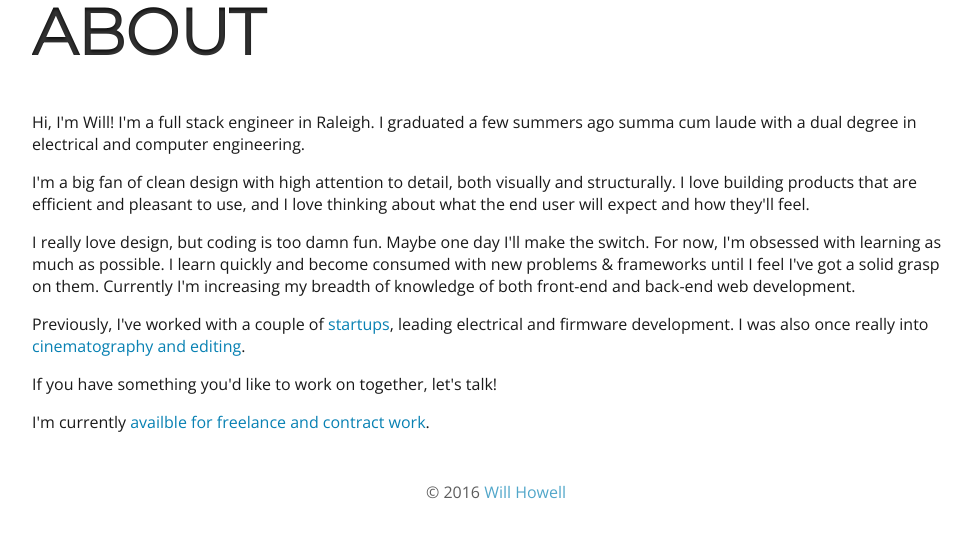
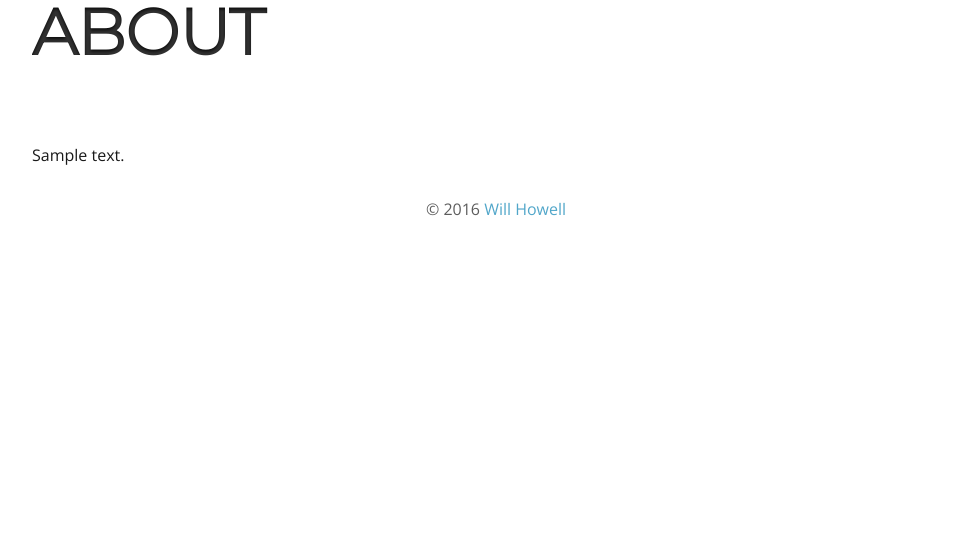
Before and after one commit to willshowell/portfolio, a Django app: page /about/ in a window 1280 px wide. Shown: the top 538 px of the page, without its empty margins (144-1116 px from the left). Run offline with Django 3.2, Linux system fonts and the light colour scheme; tables that the repository leaves empty hold one stand-in row (values such as "Sample post").

Commit message:
Use actual about data on the about page

```diff
--- a/portfolioapp/templates/portfolio/about.html
+++ b/portfolioapp/templates/portfolio/about.html
@@ -6,36 +6,7 @@
     <h1>About</h1>
   </div>
 </header>
-<article class="major first" style="padding-top: 15px;">
-  <p>
-    Hi, I'm Will! I'm a full stack engineer in Raleigh.
-    I graduated a few summers ago <span class="italics">summa cum laude</span>
-    with a dual degree in electrical and computer engineering.
-  </p>
-  <p>
-    I'm a big fan of clean design with high attention to detail, both visually
-    and structurally. I love building products that are efficient and pleasant
-    to use, and I love thinking about what the end user will expect and how
-    they'll feel.
-  </p>
-  <p>
-    I really love design, but coding is too damn fun. Maybe one day I'll make
-    the switch. For now, I'm obsessed with learning as much as possible. I
-    learn quickly and become <span class="italics">consumed</span> with new
-    problems <span id="and">&</span> frameworks until I feel I've got a solid
-    grasp on them. Currently I'm increasing my breadth of knowledge of both
-    front-end and back-end web development.
-  </p>
-  <p>
-    Previously, I've worked with a couple of <a href="experience.html">startups</a>,
-    leading electrical and firmware development. I was also once really into
-    <a href="https://vimeo.com/willhowell/placelikehome">cinematography and editing</a>.
-  </p>
-  <p>
-    If you have something you'd like to work on together, let's talk!
-  </p>
-  <p>
-    I'm currently <a href="mailto:will.s.howell@gmail.com">availble for freelance and contract work</a>.
-  </p>
+<article>
+  {{ about.description|linebreaksbr }}
 </article>
 {% endblock %}
--- a/portfolioapp/views.py
+++ b/portfolioapp/views.py
@@ -1,5 +1,5 @@
 from django.shortcuts import get_object_or_404, render
-from .models import Project, Experience
+from .models import Project, Experience, About
 
 def home(request):
     projects = Project.objects.all()
@@ -10,7 +10,8 @@ def experience(request):
     return render(request, 'portfolio/experience.html', {'experiences': experiences})
 
 def about(request):
-    return render(request, 'portfolio/about.html')
+    about = About.objects.get()
+    return render(request, 'portfolio/about.html', {'about': about })
 
 def project_detail(request, project_id):
     project = get_object_or_404(Project, pk=project_id)
```
